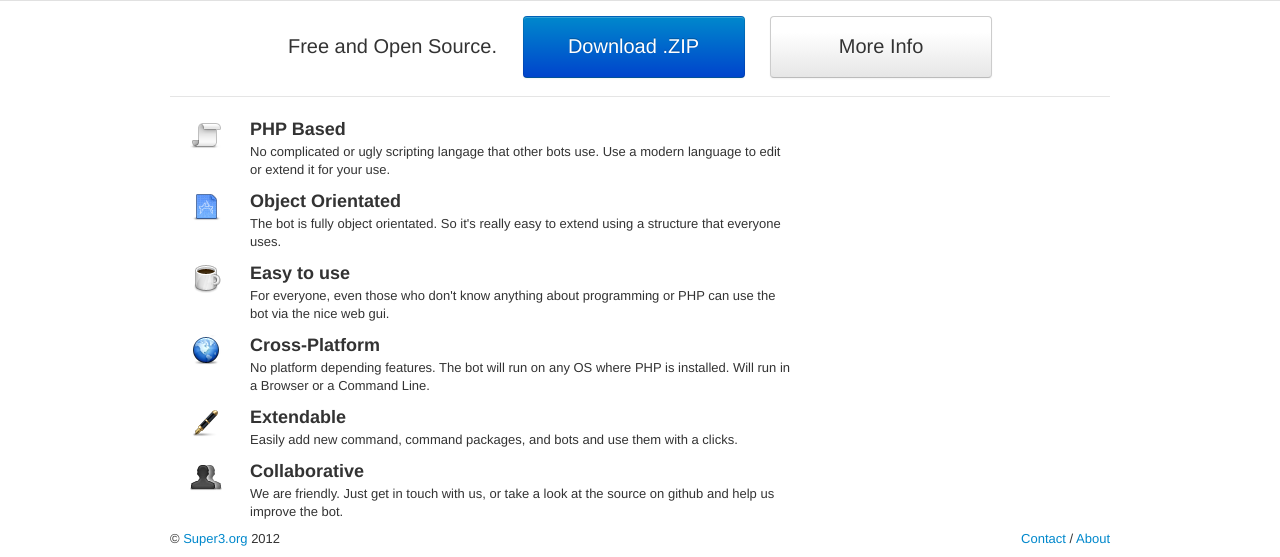
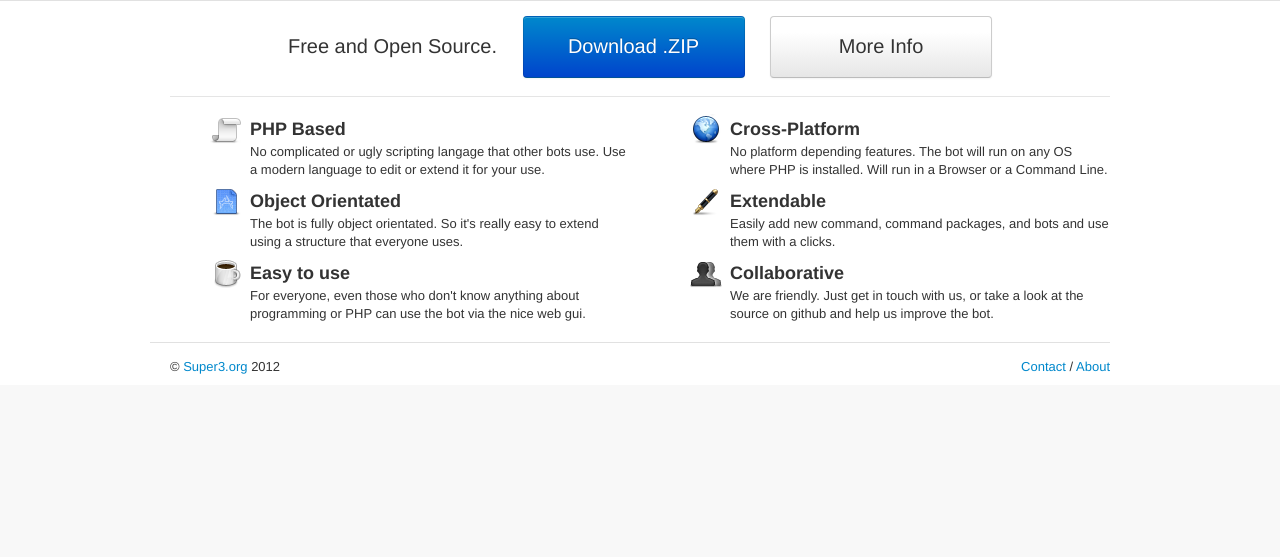
Before and after one commit to super3/WildPHP, a PHP site: page / in a window 1280 px wide. Shown: the part 431-988 px from the top of the page. After the commit the page ends 805 px from the top, so only its background shows below. Run offline with PHP 8.4, Linux system fonts and the light colour scheme; grey boxes labelled with a size stand in for pictures from a placeholder-image service; some libraries are stand-ins or nearby versions.

Commit message:
ready for boot2

```diff
--- a/index.html
+++ b/index.html
@@ -63,15 +63,15 @@
 <div class="container">
 	<!-- Row of columns -->
 	<!-- http://bogo-d.deviantart.com/art/Project-Icons-v-2-1-8-155863784? -->
-	<div class="row">
+	<div class="row" style="border-bottom: 1px solid #e1e1e1; margin-bottom: 15px; padding-bottom: 10px;">
 
 		<!-- Left Side -->
-		<div class="span8">
+		<div class="span6">
 			<div class="row">
 				<div class="span1">
 					<img src="img/script.png">
 				</div>
-				<div class="span7">
+				<div class="span5">
 					<h3>PHP Based</h3>
 					<p>
 					No complicated or ugly scripting langage that other bots use. Use a modern language to edit or extend it for your use.
@@ -80,7 +80,7 @@
 				<div class="span1">
 					<img src="img/blueprint.png">
 				</div>
-				<div class="span7">
+				<div class="span5">
 					<h3>Object Orientated</h3>
 					<p>
 					The bot is fully object orientated. So it's really easy to extend using a structure that everyone uses.
@@ -89,7 +89,7 @@
 				<div class="span1">
 					<img src="img/mug.png">
 				</div>
-				<div class="span7">
+				<div class="span5">
 					<h3>Easy to use</h3>
 					<p>
 					For everyone, even those who don't know anything about programming or PHP can use the bot via the nice web gui.
@@ -98,12 +98,12 @@
 			</div>
 		</div>
 		<!-- Right Side -->
-		<div class="span8">
+		<div class="span6">
 			<div class="row">
 				<div class="span1">
 					<img src="img/website.png">
 				</div>
-				<div class="span7">
+				<div class="span5">
 					<h3>Cross-Platform</h3>
 					<p>
 					No platform depending features. The bot will run on any OS where PHP is installed. Will run in a Browser or a Command Line.
@@ -112,7 +112,7 @@
 				<div class="span1">
 					<img src="img/pen.png">
 				</div>
-				<div class="span7">
+				<div class="span5">
 					<h3>Extendable</h3>
 					<p>
 					 Easily add new command, command packages, and bots and use them with a clicks.
@@ -121,7 +121,7 @@
 				<div class="span1">
 					<img src="img/users.png">
 				</div>
-				<div class="span7">
+				<div class="span5">
 					<h3>Collaborative</h3>
 					<p>
 					We are friendly. Just get in touch with us, or take a look at the source on github and help us improve the bot.
--- a/sty/style.css
+++ b/sty/style.css
@@ -44,5 +44,5 @@ body {
 .right { float: right; }
 .small-pad { padding-right: 455px; }
 .light { background-color: #f8f8f8; }
-.span1 img { position: relative; left: 20px; top: 3px; }
+.span1 img { position: relative; left: 40px; top: -2px; }
 .nav { padding-top: 6px;}
```
